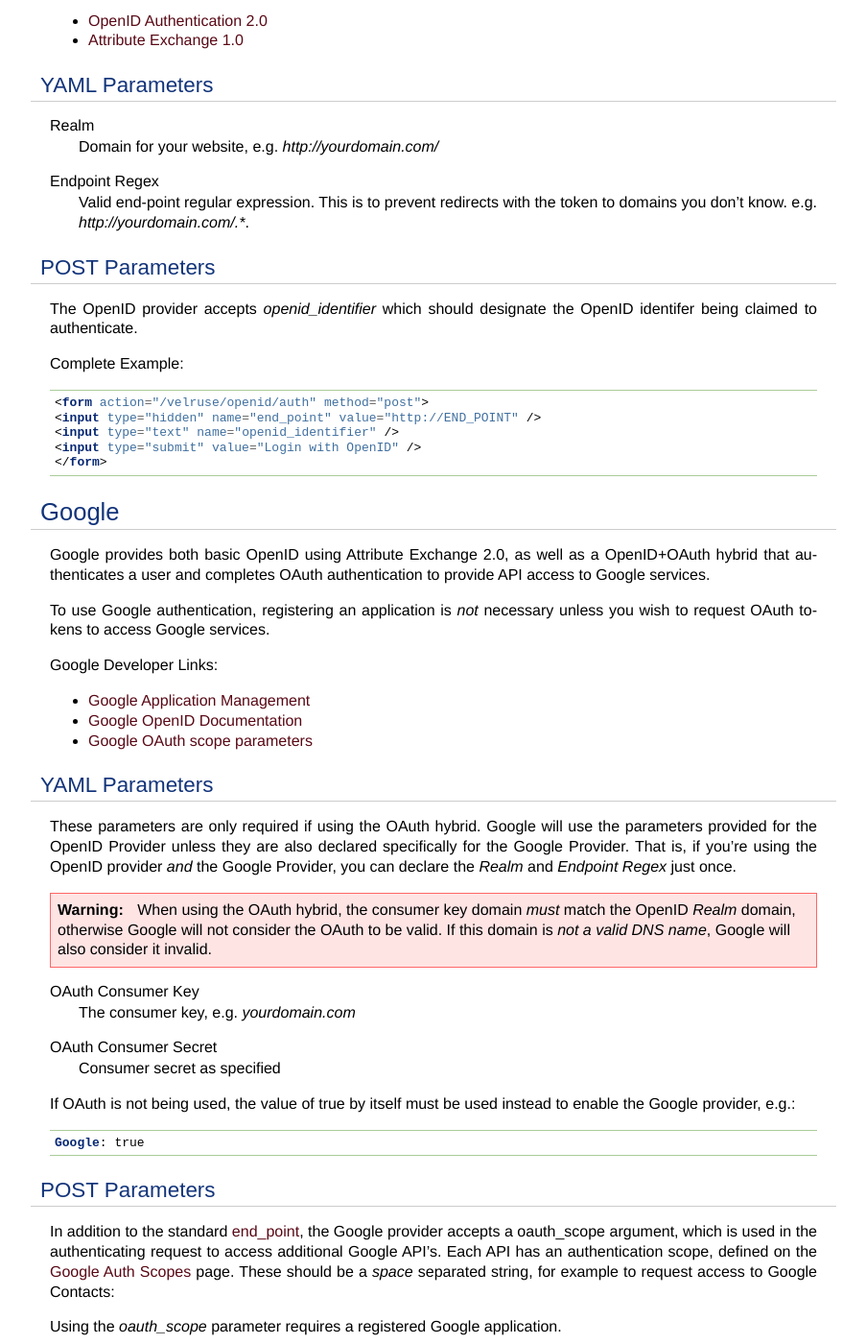
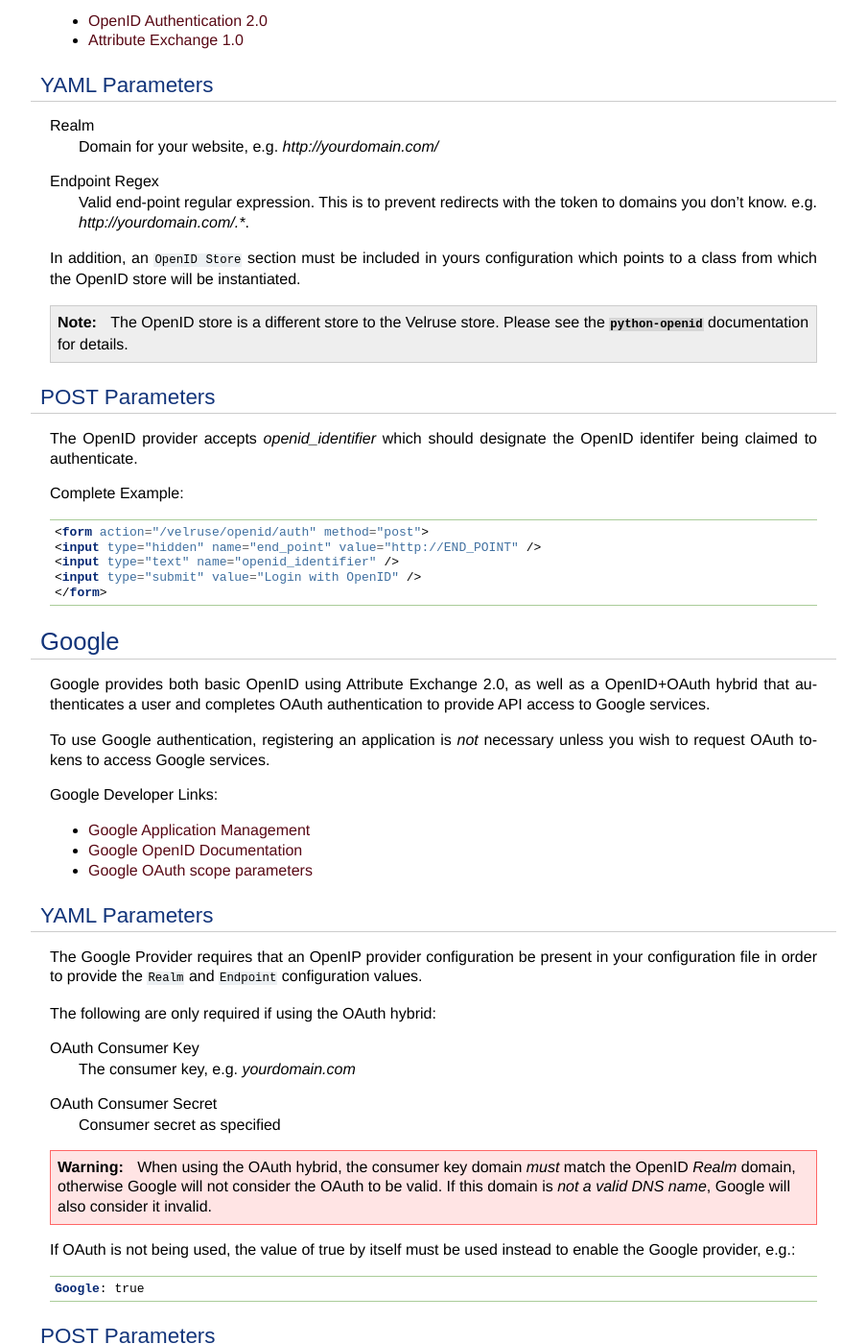
Before and after one commit to bbangert/velruse, a Sphinx documentation site: the page built from docs/providers.rst, in a window 1280 px wide and 1400 px high, scrolled down 1378 px. Shown: the whole window at 96% size, without its empty margins (198-1101 px from the left). Built offline with Sphinx 7.4.7, drawn with Linux system fonts in a browser that asks for light colours.

Commit message:
google docs now match reality

```diff
--- a/docs/providers.rst
+++ b/docs/providers.rst
@@ -79,6 +79,10 @@
     Valid end-point regular expression. This is to prevent redirects with the
     token to domains you don't know. e.g. `http://yourdomain.com/.*`.
 
+In addition, an ``OpenID Store`` section must be included in yours configuration which points to a class from which the OpenID store will be instantiated.
+
+.. note:: The OpenID store is a different store to the Velruse store. Please see the :mod:`python-openid` documentation for details.
+
 POST Parameters
 ---------------
 
@@ -111,11 +115,14 @@
 YAML Parameters
 ---------------
 
-These parameters are only required if using the OAuth hybrid. Google will use
-the parameters provided for the OpenID Provider unless they are also declared
-specifically for the Google Provider. That is, if you're using the OpenID
-provider *and* the Google Provider, you can declare the `Realm` and
-`Endpoint Regex` just once.
+The Google Provider requires that an OpenIP provider configuration be present in your configuration file in order to provide the ``Realm`` and ``Endpoint`` configuration values.
+
+The following are only required if using the OAuth hybrid:
+
+OAuth Consumer Key
+    The consumer key, e.g. `yourdomain.com`
+OAuth Consumer Secret
+    Consumer secret as specified
 
 .. warning::
 
```
Also changed, not shown: other parts of docs/providers.rst (+0 -5 lines).
